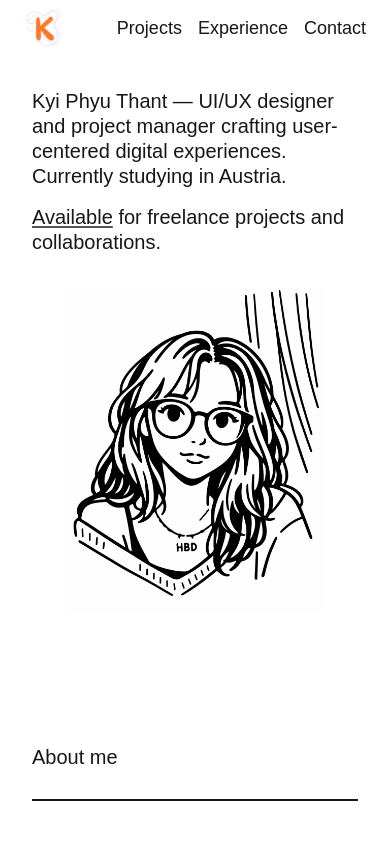
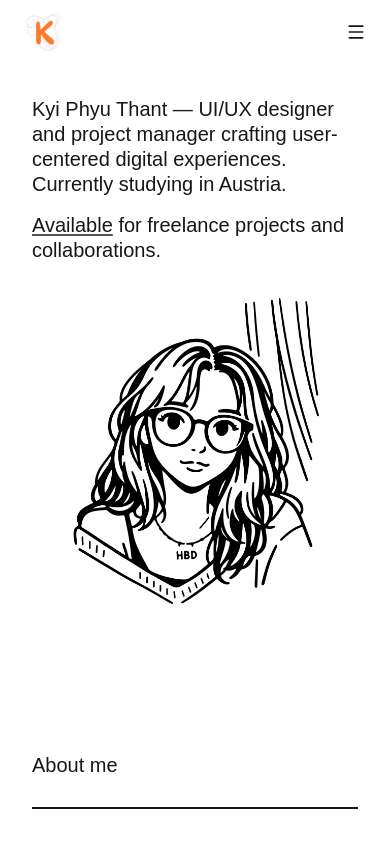
Before and after one commit to kyi-phyu-thant/portfolio, a Next.js app: page / in a window 390 px wide. Shown: the top 844 px of the page. Built offline with nearby package versions, Linux system fonts and the light colour scheme; a web font is replaced by a local one.

Commit message:
Refactor Header component to improve mobile responsiveness, add toggle functionality for mobile navigation, and enhance styling for desktop layout.

```diff
--- a/app/_components/Header.tsx
+++ b/app/_components/Header.tsx
@@ -1,38 +1,69 @@
+"use client";
+
 import Image from "next/image";
 import Link from "next/link";
-import React from "react";
+import { Menu, X } from "lucide-react";
+import React, { useState } from "react";
+
 const navLinks = [
-  {
-    href: "#projects",
-    label: "Projects",
-  },
-  {
-    href: "#experience",
-    label: "Experience",
-  },
-  {
-    href: "#contact",
-    label: "Contact",
-  },
+  { href: "#projects", label: "Projects" },
+  { href: "#experience", label: "Experience" },
+  { href: "#contact", label: "Contact" },
 ];
 
 const Header: React.FC = () => {
+  const [open, setOpen] = useState(false);
+
   return (
-    <header className="px-6 py-2 md:px-24 md:py-4 flex justify-between items-center">
+    <header className="sticky top-0 z-50 bg-white">
+      <div className="px-6 py-3 md:px-24 md:py-4 flex items-center justify-between">
+        {/* Logo */}
         <Image
           src="/kate_logo.webp"
           alt="logo"
-        width={100}
-        height={100}
-        className="w-10 h-10 md:w-20 md:h-20"
+          width={80}
+          height={80}
+          className="w-10 h-10 md:w-16 md:h-16"
         />
-      <div className="flex gap-4 text-lg">
+
+        {/* Desktop Navigation */}
+        <nav className="hidden md:flex gap-6 text-lg">
           {navLinks.map((link) => (
-          <Link key={link.href} href={link.href}>
+            <Link
+              key={link.href}
+              href={link.href}
+              className="hover:opacity-70 transition"
+            >
               {link.label}
             </Link>
           ))}
+        </nav>
+
+        {/* Mobile Menu Button */}
+        <button
+          onClick={() => setOpen(!open)}
+          className="md:hidden"
+          aria-label="Toggle menu"
+        >
+          {open ? <X size={20} /> : <Menu size={20} />}
+        </button>
       </div>
+
+      {/* Mobile Navigation */}
+      {open && (
+        <nav className="md:hidden px-6 pb-4 flex flex-col gap-4 text-lg bg-white shadow">
+          {navLinks.map((link) => (
+            <Link
+              key={link.href}
+              href={link.href}
+              onClick={() => setOpen(false)}
+              className="py-2 border-b last:border-b-0"
+            >
+              {link.label}
+            </Link>
+          ))}
+        </nav>
+      )}
     </header>
   );
 };
```
Lines whose indentation alone changed are shown as unchanged.
